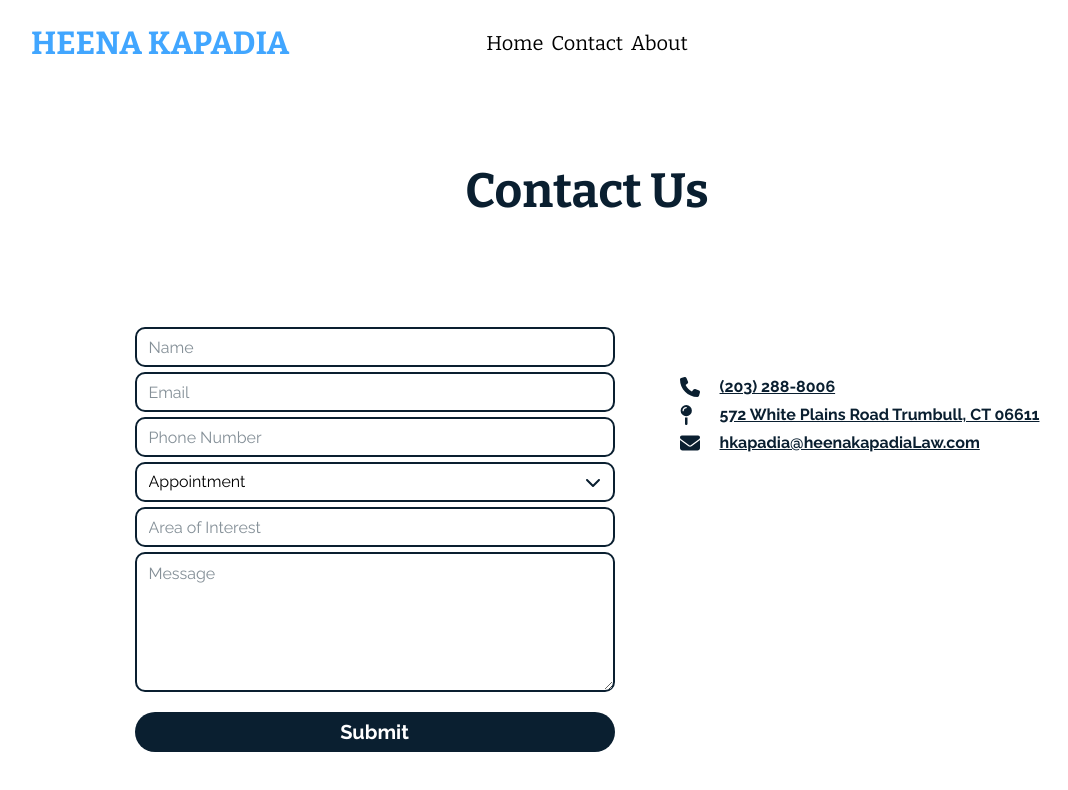
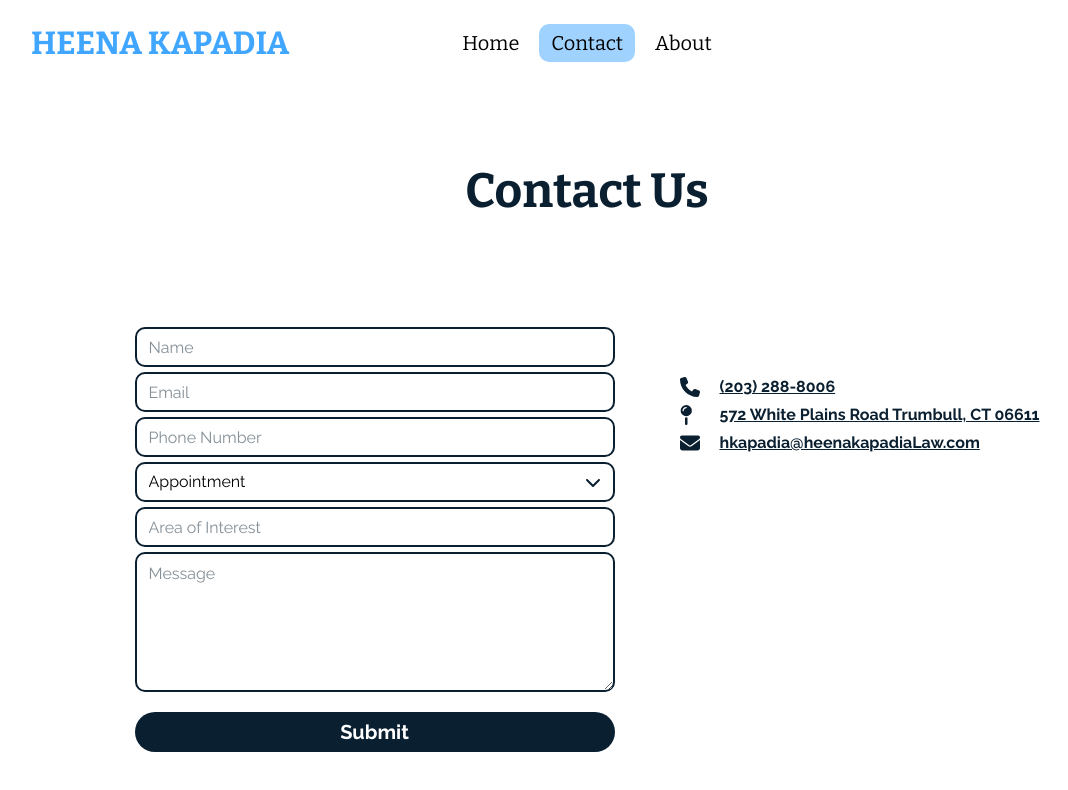
Before and after one commit to PandolfoM/heena-kapadia, a Next.js app: page /contact in a window 1280 px wide. Shown: the top 790 px of the page, without its empty margins (53-1121 px from the left). Built offline with nearby package versions, Linux system fonts and the light colour scheme.

Commit message:
styles and reorganize files

```diff
--- a/app/(home)/page.tsx
+++ b/app/(pages)/(home)/page.tsx
@@ -1,8 +1,6 @@
 import { Button } from "@/components/ui/button";
-import { bitter } from "../utils/fonts";
 import Link from "next/link";
-import Image from "next/image";
-import lawBalance from "@/app/assets/law-balance.svg";
+import { bitter } from "@/app/utils/fonts";
 
 export default function Home() {
   return (
--- a/app/about/page.tsx
+++ b/app/(pages)/about/page.tsx
@@ -1,5 +1,4 @@
 import React from "react";
-import SliderCard, { Card } from "../components/slider-card";
 import heena from "@/app/assets/heena.jpg";
 import carmen from "@/app/assets/carmen.jpg";
 import lynn from "@/app/assets/lynn.jpg";
@@ -9,7 +8,8 @@ import {
   AccordionItem,
   AccordionTrigger,
 } from "@/components/ui/accordion";
-import { bitter } from "../utils/fonts";
+import SliderCard, { Card } from "@/app/components/slider-card";
+import { bitter } from "@/app/utils/fonts";
 
 const CARDS: Card[] = [
   {
@@ -63,7 +63,8 @@ function About() {
           </h3>
           <section className="hidden lg:flex lg:justify-center lg:gap-5">
             <div className="bg-secondary text-white w-[375px] lg:w-[320px] h-auto rounded-md flex flex-col p-[50px] dark:bg-primary dark:text-white">
-              <h3 className="text-lg text-center font-bold leading-[100%] h-40">
+              <h3
+                className={`${bitter.className} text-lg text-center font-bold leading-[100%] h-40`}>
                 Courts
               </h3>
               <div className="text-white/75 font-normal dark:text-white/75">
@@ -76,7 +77,8 @@ function About() {
               </div>
             </div>
             <div className="bg-secondary text-white w-[375px] lg:w-[320px] h-auto rounded-md flex flex-col p-[50px] dark:bg-primary dark:text-white">
-              <h3 className="text-lg text-center font-bold leading-[100%] h-40">
+              <h3
+                className={`${bitter.className} text-lg text-center font-bold leading-[100%] h-40`}>
                 Connecticut Administrative Agencies
               </h3>
               <div className="text-white/75 font-normal dark:text-white/75">
@@ -90,7 +92,8 @@ function About() {
               </div>
             </div>
             <div className="bg-secondary text-white w-[375px] lg:w-[320px] h-auto rounded-md flex flex-col p-[50px] dark:bg-primary dark:text-white">
-              <h3 className="text-lg text-center font-bold leading-[100%] h-40">
+              <h3
+                className={`${bitter.className} text-lg text-center font-bold leading-[100%] h-40`}>
                 Federal Administrative Agencies
               </h3>
               <div className="text-white/75 font-normal dark:text-white/75">
--- a/app/contact/page.tsx
+++ b/app/(pages)/contact/page.tsx
@@ -27,7 +27,7 @@ import {
   SelectValue,
 } from "@/components/ui/select";
 import { Button } from "@/components/ui/button";
-import { bitter } from "../utils/fonts";
+import { bitter } from "../../utils/fonts";
 
 const formSchema = z
   .object({
--- a/app/components/navbar.tsx
+++ b/app/components/navbar.tsx
@@ -1,14 +1,22 @@
 "use client";
 
-import React, { useState } from "react";
+import React, { useEffect, useState } from "react";
 import { bitter } from "../utils/fonts";
 import { FontAwesomeIcon } from "@fortawesome/react-fontawesome";
 import { faBars } from "@fortawesome/free-solid-svg-icons";
 import { AnimatePresence, motion } from "framer-motion";
 import Link from "next/link";
+import { usePathname } from "next/navigation";
+import { cn } from "@/lib/utils";
 
 function Navbar() {
   const [isOpen, setIsOpen] = useState<boolean>(false);
+  const [currentPath, setCurrentPath] = useState<string>("");
+  const pathname = usePathname();
+
+  useEffect(() => {
+    setCurrentPath(pathname.replace("/", ""));
+  }, [pathname]);
 
   const handleClick = () => {
     setIsOpen(false);
@@ -24,13 +32,31 @@ function Navbar() {
         </Link>
         <div
           className={`${bitter.className} gap-2 justify-center hidden lg:flex lg:text-md`}>
-          <Link href="/" onClick={handleClick}>
+          <Link
+            href="/"
+            onClick={handleClick}
+            className={cn(
+              currentPath === "" && "bg-primary/50",
+              "px-3 py-1 transition-all ease-in-out duration-300 rounded-sm"
+            )}>
             Home
           </Link>
-          <Link href="/contact" onClick={handleClick}>
+          <Link
+            href="/contact"
+            onClick={handleClick}
+            className={cn(
+              currentPath === "contact" && "bg-primary/50",
+              "px-3 py-1 transition-all ease-in-out duration-300 rounded-sm"
+            )}>
             Contact
           </Link>
-          <Link href="/about" onClick={handleClick}>
+          <Link
+            href="/about"
+            onClick={handleClick}
+            className={cn(
+              currentPath === "about" && "bg-primary/50",
+              "px-3 py-1 transition-all ease-in-out duration-300 rounded-sm"
+            )}>
             About
           </Link>
         </div>
@@ -52,7 +78,8 @@ function Navbar() {
                 initial={{ opacity: 0 }}
                 animate={{ opacity: 1 }}
                 exit={{ opacity: 0, transition: { delay: 0.2 } }}
-                transition={{ delay: 0.1 }}>
+                transition={{ delay: 0.1 }}
+                className={cn(currentPath === "" && "text-primary")}>
                 Home
               </motion.p>
             </Link>
@@ -61,7 +88,8 @@ function Navbar() {
                 initial={{ opacity: 0 }}
                 animate={{ opacity: 1 }}
                 exit={{ opacity: 0, transition: { delay: 0.1 } }}
-                transition={{ delay: 0.2 }}>
+                transition={{ delay: 0.2 }}
+                className={cn(currentPath === "contact" && "text-primary")}>
                 Contact
               </motion.p>
             </Link>
@@ -71,7 +99,10 @@ function Navbar() {
                 animate={{ opacity: 1 }}
                 exit={{ opacity: 0, transition: { delay: 0.0 } }}
                 transition={{ delay: 0.3 }}
-                className="pb-8">
+                className={cn(
+                  currentPath === "about" && "text-primary",
+                  "pb-8"
+                )}>
                 About
               </motion.p>
             </Link>
```
